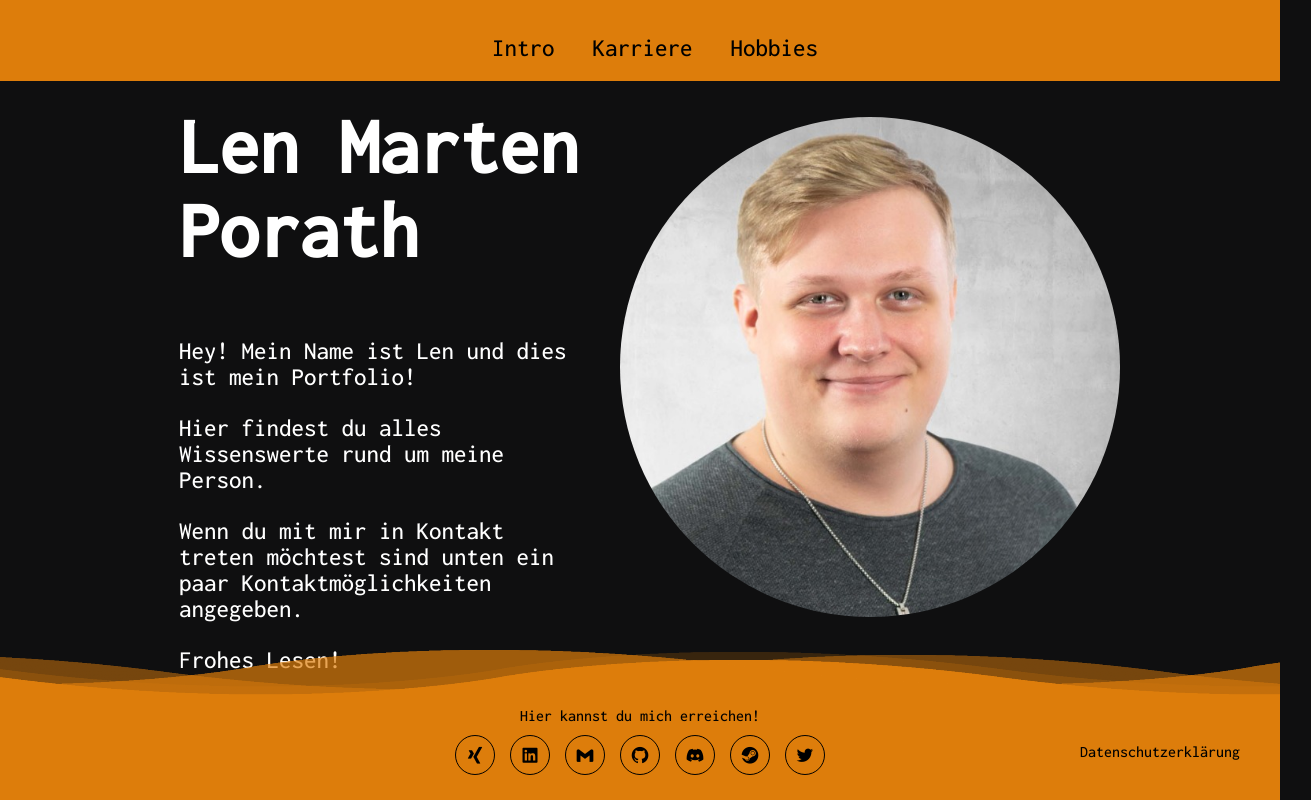
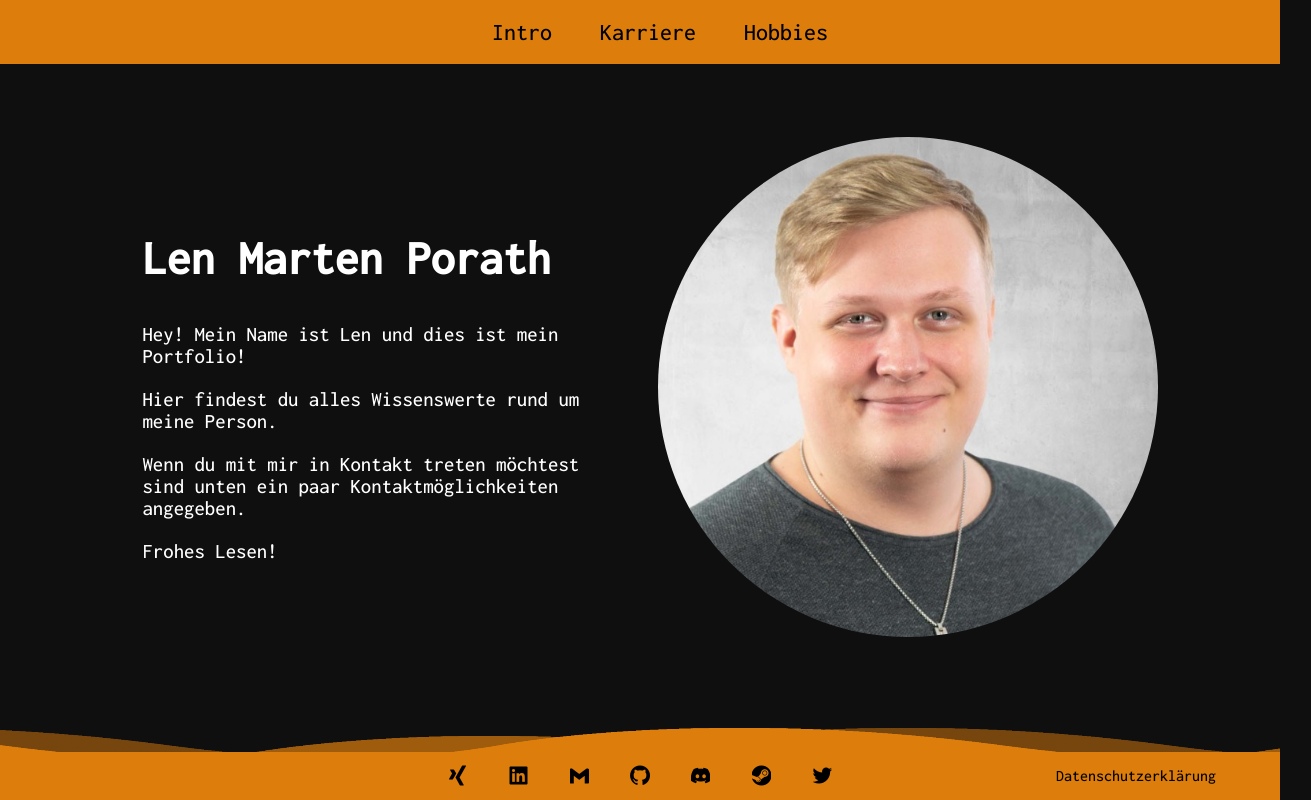
Before and after one commit to LenMPorath/Portfolio, a plain HTML site: page index.html in a window 1280 px wide. Shown: the top 800 px of the page, 1311 px wide, since content can reach past the window. Drawn offline with nearby package versions, Linux system fonts and the light colour scheme.

Commit message:
new file:   Dockerfile 	modified:   index.html 	modified:   style.css

```diff
--- a/index.html
+++ b/index.html
@@ -20,8 +20,8 @@
         <div class="headerblock"></div>
     </header>
 
-    <div class="portfolio-content">
-        <section class="home" id="home">
+    <div class="portfolio-content" id="home">
+        <section class="home">
             <div class="content">
                 <h1>Len Marten Porath</h1>
                 <p>Hey! Mein Name ist Len und dies ist mein Portfolio!</p>
@@ -34,12 +34,12 @@
             </div>
         </section>
 
-        <hr>
+        <hr id="career">
 
-        <section class="headline">
+        <section class="headline" >
             <h1>Karriere</h1>
         </section>
-        <section class="career" id="career">
+        <section class="career">
             <div class="content">
                 <h3>Schulzeit</h3>
                 <p>Mein Abitur habe ich 2021 am <a href="https://www.elbe-gymnasium.de/" target=”_blank”>Elbe-Gymnasium Boizenburg</a> gemacht.</p>
@@ -53,13 +53,12 @@
             </div>
         </section>
 
-        <hr>
+        <hr id="activities">
 
         <section class="headline">
             <h1>Hobbies</h1>
         </section>
-
-        <section class="activities" id="activities">
+        <section class="activities">
             <div class="content">
                 <h3>Gaming</h3>
                 <p>Gaming ist meine Leidenschaft, und das ist Fakt! Schon seit meiner Kindheit widme ich den Großteil meiner Freizeit verschiedenen Gaming Universen und bin heute immer noch dabei!</p>
@@ -90,7 +89,7 @@
             <div class="content">
                 <h3>Bartending</h3>
                 <p>Seit knapp anderthalb Jahren mixe ich in meiner Freizeit auch Cocktails.</p>
-                <p>Dabei mixe ich viele klassische Drinks, kreiere aber auch neue Cocktails die an den Gaumen von Familienmitgliedern und anderen Gästen angepasst ist.</p>
+                <p>Dabei mixe ich viele klassische Drinks, kreiere aber auch neue Cocktails, die an den Gaumen von Familienmitgliedern und anderen Gästen angepasst ist.</p>
                 <p>Zu besonderen Anlässen wie Geburtstagen bartende ich dann auch eine ganze Nacht.</p>
             </div>
             <div class="image-block">
@@ -107,7 +106,7 @@
             <div class="content">
                 <h3>Programmieren</h3>
                 <p>Hin und wieder komme ich auch zum Programmieren in meiner Freizeit.</p>
-                <p>Meistens sind es zwar nur Kleinigkeiten oder kleine Testprogramme aber es kommen auch manche "große" Projekte zustande wie beispielsweise meine <a href="https://github.com/LenMPorath/CocktailApp" target=”_blank”>CocktailApp</a>.</p>
+                <p>Meistens sind es zwar nur Kleinigkeiten oder kleine Testprogramme, aber es kommen auch manche "große" Projekte zustande wie beispielsweise meine <a href="https://github.com/LenMPorath/CocktailApp" target=”_blank”>CocktailApp</a>.</p>
             </div>
         </section>
     </div>
@@ -116,14 +115,11 @@
     <footer class="footer">
         <section class="waves">
             <div class="wave wave1"></div>
-            <div class="wave wave2"></div>
+            <div class="wave wave2"></div>ac
             <div class="wave wave3"></div>
             <div class="wave wave4"></div>
             <div class="waveblock"></div>
         </section>
-        <div class="contact">
-            <p class="contact-text">Hier kannst du mich erreichen!</p>
-        </div>
         <div class="home-sci">
             <a href="https://www.xing.com/profile/LenMarten_Porath/cv" target="_blank"><i class='bx bxl-xing'></i></a>
             <a href="https://www.linkedin.com/in/len-marten-porath-315232263/" target=”_blank”><i class='bx bxl-linkedin-square'></i></a>
--- a/style.css
+++ b/style.css
@@ -12,10 +12,10 @@ html, body {
 
 .header {
     position: fixed;
-    top: 15px;
+    top: 0;
     left: 0;
     width: 100%;
-    padding: 20px 10%;
+    padding: 1.5% 10%;
     display: flex;
     justify-content: space-evenly;
     align-items: center;
@@ -27,7 +27,7 @@ html, body {
     bottom: 0;
     left: 0;
     width: 100%;
-    height: 100px;
+    height: 100%;
     background-color: #dd7d0b;
     background-size: 1000px 50px;
     z-index: 2;
@@ -39,11 +39,11 @@ html, body {
 
 .navbar a {
     color: #0f0f10;
-    font-size: 25px;
+    font-size: 1.5em;
     text-decoration: none;
     background: transparent;
     font-weight: 500;
-    margin-left: 30px;
+    margin-left: 40px;
     transition: .3s;
     z-index: 3;
     justify-content: center;
@@ -59,18 +59,18 @@ a, p, h1, h3 {
     color: black;
 }
 .navbar a:hover {
-    color: gray;
+    color: darkgray;
 }
 
 .portfolio-content {
-    padding: 0 12%;
-    padding-bottom: 20%;
+    padding: 0 9%;
+    padding-bottom: 5%;
 }
 
 .home {
-    height: 90vh;
+    height: 95vh;
     display: flex;
-    gap: 16px;
+    gap: 1%;
     justify-content: space-evenly;
     align-items: center;
 }
@@ -81,8 +81,9 @@ a, p, h1, h3 {
 
 .career {
     height: auto;
+    padding: 0 10%;
     display: flex;
-    gap: 16px;
+    gap: 10%;
     justify-content: space-evenly;
     align-items: start;
     width: auto;
@@ -91,7 +92,7 @@ a, p, h1, h3 {
 .activities {
     width: 100%;
     height: auto;
-    padding: 20px 10%;
+    padding: 0 10%;
     display: grid;
     grid-template-rows: repeat(auto-fit, 1fr);
     grid-template-columns: 3fr 2fr;
@@ -104,7 +105,7 @@ a, p, h1, h3 {
 .activities2 {
     width: 100%;
     height: auto;
-    padding: 5% 10%;
+    padding: 0 10%;
     display: grid;
     grid-template-rows: repeat(auto-fit, 1fr);
     grid-template-columns: 2fr 3fr;
@@ -115,20 +116,21 @@ a, p, h1, h3 {
 }
 
 .image {
+    border-radius: 5%;
     padding: 5% 5%;
-    max-width: 800px;
-    max-height: 800px;
+    max-width: 100%;
+    max-height: 100%;
 }
 
 .slightbreak {
     opacity: 20%;
-    color: gray;
+    color: darkgray;
     width: 80%;
 }
 
 .content {
     padding: 6% 2%;
-    max-width: 900px;
+    max-width: 90%;
 }
 
 .headline {
@@ -136,17 +138,17 @@ a, p, h1, h3 {
 }
 
 h1 {
-    font-size: 80px;
+    font-size: 300%;
     font-weight: 700;
 }
 
 .content h3 {
-    font-size: 50px;
+    font-size: 200%;
     font-weight: 700;
 }
 
 .content p {
-    font-size: 25px;
+    font-size: 130%;
 }
 
 .footer {
@@ -165,27 +167,29 @@ h1 {
 
 .contact {
     position: absolute;
-    bottom: 40px;
-    width: 300px;
+    bottom: 5%;
+    height: 100%;
+    width: 20%;
     display: flex;
     align-items: center;
     justify-content: center;
 }
 
-.contact-text {
-    color: black;
-    bottom: 20px;
-}
-
-a:link, a:visited, a:hover, a:active {
+a:link, a:visited, a:active {
   color: #dd7d0b;
   background-color: transparent;
 }
 
+a:hover {
+    color: darkgray;
+    transition: 0.2s;
+    background-color: transparent;
+}
+
 .home-sci {
     position: absolute;
-    bottom: 25px;
-    width: 370px;
+    bottom: 1.5%;
+    width: 30%;
     display: flex;
     justify-content: space-between;
     pointer-events: all;
@@ -196,21 +200,19 @@ a:link, a:visited, a:hover, a:active {
     display: inline-flex;
     justify-content: center;
     align-items: center;
-    width: 40px;
-    height: 40px;
+    width: 5%;
+    height: 5%;
     background: transparent;
-    border: 1px solid black;
-    border-radius: 50%;
     color: black;
-    font-size: 20px;
+    font-size: 1.5em;
     text-decoration: none;
-    z-index: 4;
+    z-index: 6;
     overflow: hidden;
     transition: 0.5s;
 }
 
 .home-sci a:hover {
-    color: #dd7d0b;
+    color: darkgray;
 }
 
 .home-sci a::before {
@@ -220,7 +222,6 @@ a:link, a:visited, a:hover, a:active {
     left: 0;
     width: 0;
     height: 100%;
-    background: black;
     z-index: -1;
     transition: 0.5s;
 }
@@ -241,10 +242,10 @@ a:link, a:visited, a:hover, a:active {
 
 .wave {
     position: absolute;
-    bottom: 50;
+    bottom: 5%;
     left: 0;
     width: 100%;
-    height: 50px;
+    height: 4%;
     background: url(/resources/wave.png);
     z-index: 5;
     background-size: 1000px 50px;
@@ -252,34 +253,34 @@ a:link, a:visited, a:hover, a:active {
 
 .wave1 {
     animation: animate 10s linear infinite;
-    z-index: 3;
+    z-index: 1;
     opacity: 1;
     animation-delay: 0s;
-    bottom: 90px;
+    bottom: 5%;
 }
 
 .wave2 {
     animation: animate 6s linear infinite;
-    z-index: 5;
+    z-index: 2;
     opacity: 0.5;
     animation-delay: -5s;
-    bottom: 95px;
+    bottom: 5%;
 }
 
 .wave3 {
     animation: animate 14s linear infinite;
-    z-index: 5;
+    z-index: 3;
     opacity: 0.2;
     animation-delay: -2s;
-    bottom: 98px;
+    bottom: 4%;
 }
 
 .wave4 {
     animation: animate 8s linear infinite;
-    z-index: 5;
+    z-index: 4;
     opacity: 0.7;
     animation-delay: -5s;
-    bottom: 100px;
+    bottom: 4%;
 }
 
 @keyframes animate {
@@ -293,10 +294,11 @@ a:link, a:visited, a:hover, a:active {
 
 .waveblock {
     position: absolute;
+    z-index: 5;
     bottom: 0;
     left: 0;
     width: 100%;
-    height: 100px;
+    height: 6%;
     background-color: #dd7d0b;
     background-size: 1000px 50px;
 }
@@ -307,7 +309,7 @@ a:link, a:visited, a:hover, a:active {
     color: black;
 }
 .ds a:hover {
-    color: gray;
+    color: darkgray;
 }
 
 .ds a {
@@ -316,8 +318,8 @@ a:link, a:visited, a:hover, a:active {
 
 .ds {
     position: absolute;
-    bottom: 40px;
-    right: 40px;
+    bottom: 2%;
+    right: 5%;
     z-index: 10;
     pointer-events: all;
 }
```
Also changed, not shown: 1 other file.
